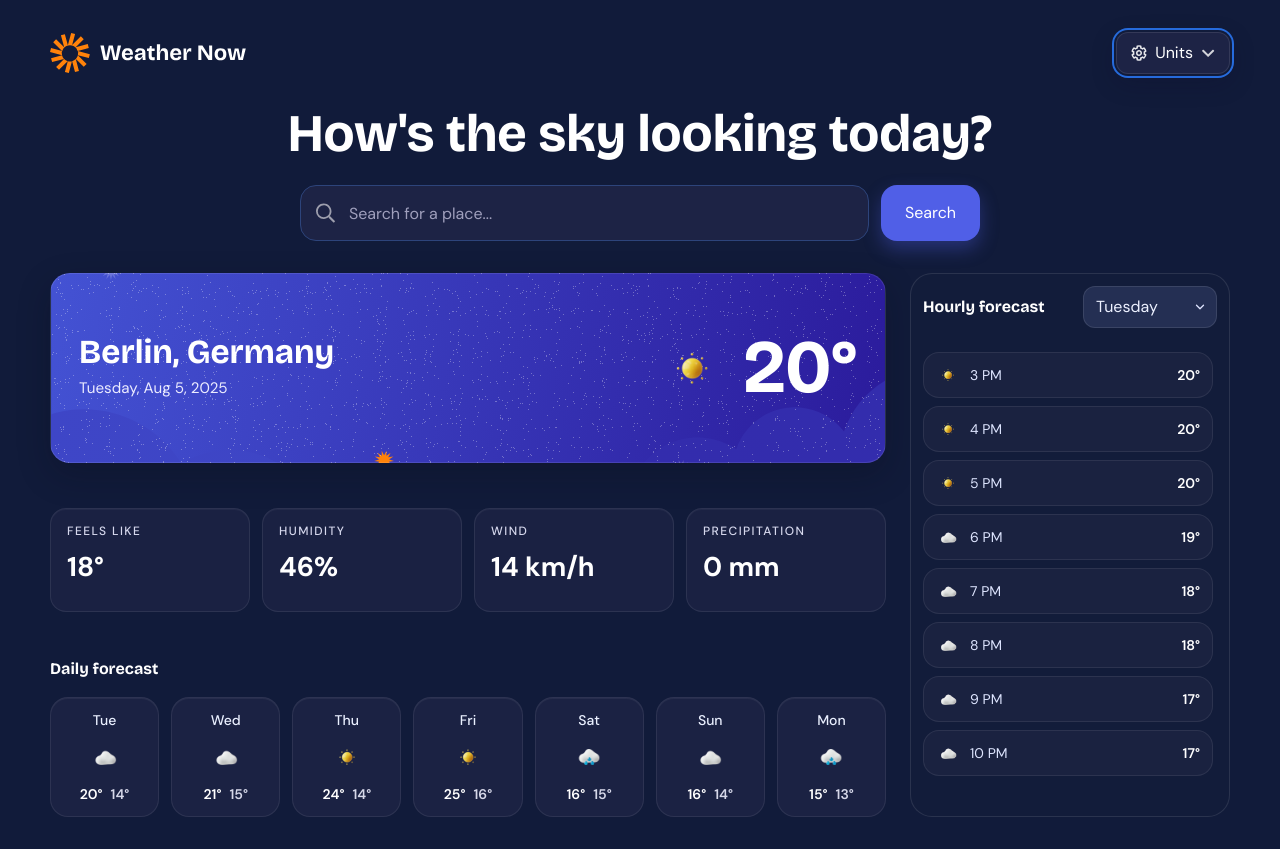
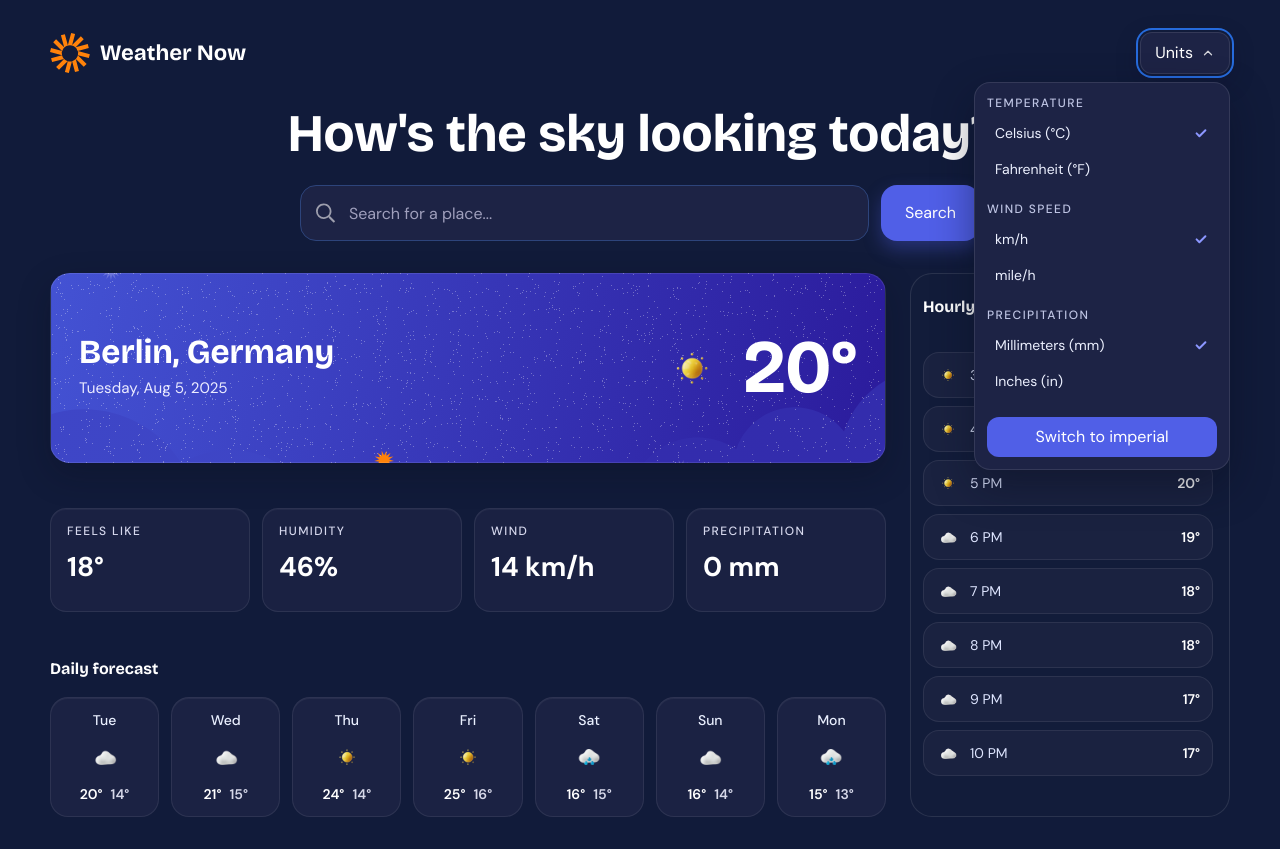
Before and after one commit to ImranAvenger/weather-app, a React (Vite) app: page / in a window 1280 px wide. Both pictures are taken after a click on the button "Units". Built offline with nearby package versions, Linux system fonts and the light colour scheme.

Commit message:
Implement unit selection and conversion; refactor components to utilize unit state

```diff
--- a/src/App.jsx
+++ b/src/App.jsx
@@ -1,3 +1,5 @@
+import { useState } from 'react'
+
 import NavBar from './components/NavBar'
 import SearchBar from './components/SearchBar'
 import WeatherWidget from './components/WeatherWidget'
@@ -6,10 +8,12 @@ import DailyForecast from './components/DailyForecast'
 import HourlyForecast from './components/HourlyForecast'
 
 function App() {
+  const [units, setUnits] = useState({ temperature: 'celsius', windSpeed: 'kmh', precipitation: 'mm' })
+
   return (
     <main className='app-page text-white'>
       <div className='app-shell'>
-        <NavBar />
+        <NavBar units={units} onUnitsChange={setUnits} />
 
         <header className='app-hero mx-auto text-center'>
           <h1 className='brand-heading app-title font-bold leading-[1.05] text-white'>
@@ -23,13 +27,13 @@ function App() {
 
         <div className='dashboard-grid grid'> {/* dashboard */}
           <div className='content-stack min-w-0 w-full'> {/* left column */}
-            <WeatherWidget />
-            <WeatherMetrics />
-            <DailyForecast />
+            <WeatherWidget units={units} />
+            <WeatherMetrics units={units} />
+            <DailyForecast units={units} />
           </div>
 
           <div className='hourly-column min-h-0'> {/* right column */}
-            <HourlyForecast />
+            <HourlyForecast units={units} />
           </div>
         </div>
       </div>
--- a/src/components/DailyForecast.jsx
+++ b/src/components/DailyForecast.jsx
@@ -12,7 +12,10 @@ const forecastData = [
   { day: 'Mon', status: 'Rain', maxTemp: 15, minTemp: 13, icon: rainIcon },
 ]
 
-export default function DailyForecast() {
+export default function DailyForecast({ units }) {
+  const formatTemperature = (temperature) => units.temperature === 'fahrenheit'
+    ? `${Math.round((temperature * 9) / 5 + 32)}°`
+    : `${temperature}°`
   return (
     <section className='daily-section rounded-[20px]'>
       <div className='daily-heading'>
@@ -28,8 +31,8 @@ export default function DailyForecast() {
             <span className='text-sm font-medium text-[#eaf0ff]'>{item.day}</span>
             <img src={item.icon} alt={item.status} className='h-8 w-8 object-contain' />
             <div className='flex items-center gap-2 text-sm font-semibold text-white'>
-              <span>{item.maxTemp}°</span>
-              <span className='text-[#d6d8e9]'>{item.minTemp}°</span>
+              <span>{formatTemperature(item.maxTemp)}</span>
+              <span className='text-[#d6d8e9]'>{formatTemperature(item.minTemp)}</span>
             </div>
           </div>
         ))}
--- /dev/null
+++ b/src/components/ForecastDaySelector.jsx
@@ -0,0 +1,58 @@
+import { useEffect, useRef, useState } from 'react'
+
+export default function ForecastDaySelector({ days, selectedDay, onChange }) {
+  const [isOpen, setIsOpen] = useState(false)
+  const selectorRef = useRef(null)
+
+  useEffect(() => {
+    const closeOnOutsideClick = (event) => {
+      if (!selectorRef.current?.contains(event.target)) setIsOpen(false)
+    }
+
+    document.addEventListener('mousedown', closeOnOutsideClick)
+    return () => document.removeEventListener('mousedown', closeOnOutsideClick)
+  }, [])
+
+  const chooseDay = (day) => {
+    onChange(day)
+    setIsOpen(false)
+  }
+
+  return (
+    <div ref={selectorRef} className='relative'>
+      <button
+        type='button'
+        onClick={() => setIsOpen((open) => !open)}
+        aria-expanded={isOpen}
+        aria-haspopup='listbox'
+        className='inline-flex min-w-28 items-center justify-between gap-3 rounded-xl border border-white/10 bg-[#242f53] px-3 py-2 text-sm font-medium text-[#edf1ff] transition hover:bg-[#29355d] focus:outline-none focus:ring-2 focus:ring-blue-400/60'
+      >
+        <span>{selectedDay}</span>
+        <svg className={`h-3.5 w-3.5 transition-transform ${isOpen ? 'rotate-180' : ''}`} viewBox='0 0 20 20' fill='none' stroke='currentColor' strokeWidth='1.8' aria-hidden='true'>
+          <path d='M5 7.5L10 12.5L15 7.5' strokeLinecap='round' strokeLinejoin='round' />
+        </svg>
+      </button>
+
+      {isOpen && (
+        <div role='listbox' aria-label='Forecast day' className='absolute right-0 z-10 mt-2 w-40 overflow-hidden rounded-xl border border-white/10 bg-[#202b4e] p-1.5 shadow-[0_14px_32px_rgba(5,9,28,0.45)]'>
+          {days.map((day) => {
+            const isSelected = day === selectedDay
+
+            return (
+              <button
+                key={day}
+                type='button'
+                role='option'
+                aria-selected={isSelected}
+                onClick={() => chooseDay(day)}
+                className={`flex w-full items-center justify-between rounded-lg px-2.5 py-2 text-left text-sm transition ${isSelected ? 'bg-[#505fe7]/25 font-semibold text-white' : 'text-[#dfe6ff] hover:bg-white/8'}`}
+              >
+                <span>{day}</span>
+              </button>
+            )
+          })}
+        </div>
+      )}
+    </div>
+  )
+}
--- a/src/components/HourlyForecast.jsx
+++ b/src/components/HourlyForecast.jsx
@@ -2,6 +2,7 @@ import { useState } from 'react'
 import cloudyIcon from '../assets/images/icon-overcast.webp'
 import rainIcon from '../assets/images/icon-rain.webp'
 import sunnyIcon from '../assets/images/icon-sunny.webp'
+import ForecastDaySelector from './ForecastDaySelector'
 
 const mockHourlyData = {
   Tuesday: [
@@ -29,40 +30,20 @@ const mockHourlyData = {
   ],
 }
 
-export default function HourlyForecastCard({ data = mockHourlyData }) {
+export default function HourlyForecastCard({ data = mockHourlyData, units }) {
   const [selectedDay, setSelectedDay] = useState('Tuesday')
   const days = Object.keys(data)
   const currentHourlyList = data[selectedDay] || []
+  const formatTemperature = (temperature) => units.temperature === 'fahrenheit'
+    ? `${Math.round((temperature * 9) / 5 + 32)}°`
+    : `${temperature}°`
 
   return (
     <aside className='hourly-panel flex w-full flex-col rounded-[22px] border border-white/10 bg-[#131d3b]/90'>
       <div className='hourly-header flex items-center justify-between gap-3'>
         <h3 className='brand-heading font-bold text-white'>Hourly forecast</h3>
 
-        <div className='relative'>
-          <select
-            value={selectedDay}
-            onChange={(event) => setSelectedDay(event.target.value)}
-            className='appearance-none rounded-xl border border-white/10 bg-[#242f53] px-3 py-2 pr-8 text-sm font-medium text-[#edf1ff] outline-none transition hover:bg-[#29355d] focus:border-blue-400/80 focus:ring-2 focus:ring-blue-400/60'
-          >
-            {days.map((day) => (
-              <option key={day} value={day}>
-                {day}
-              </option>
-            ))}
-          </select>
-
-          <svg
-            className='pointer-events-none absolute right-2.5 top-1/2 h-3.5 w-3.5 -translate-y-1/2 text-[#dfe4ff]'
-            viewBox='0 0 20 20'
-            fill='none'
-            stroke='currentColor'
-            strokeWidth='1.8'
-            aria-hidden='true'
-          >
-            <path d='M5 7.5L10 12.5L15 7.5' strokeLinecap='round' strokeLinejoin='round' />
-          </svg>
-        </div>
+        <ForecastDaySelector days={days} selectedDay={selectedDay} onChange={setSelectedDay} />
       </div>
 
       <div className='hourly-list flex min-h-0 flex-1 flex-col overflow-y-auto'>
@@ -76,7 +57,7 @@ export default function HourlyForecastCard({ data = mockHourlyData }) {
               <span className='text-sm text-[#dfe6ff]'>{item.hour}</span>
             </div>
 
-            <span className='text-sm font-semibold text-white'>{item.temp}°</span>
+            <span className='text-sm font-semibold text-white'>{formatTemperature(item.temp)}</span>
           </div>
         ))}
       </div>
--- a/src/components/NavBar.jsx
+++ b/src/components/NavBar.jsx
@@ -1,23 +1,14 @@
 import logo from '../assets/images/logo.svg'
-import unitsIcon from '../assets/images/icon-units.svg'
-import dropdownIcon from '../assets/images/icon-dropdown.svg'
+import UnitSelector from './UnitSelector'
 
-function NavBar() {
+function NavBar({ units, onUnitsChange }) {
   return (
     <nav className='flex items-center justify-between gap-4'>
       <div className='flex items-center gap-3'>
         <img src={logo} alt='Weather Now logo' className='' />
       </div>
 
-      <button
-        type='button'
-        className='inline-flex items-center gap-2 rounded-xl border border-white/10 bg-[#1d2345] px-3.5 py-2 text-sm font-medium text-white shadow-[0_8px_25px_rgba(15,12,38,0.25)] transition hover:border-white/20 hover:bg-[#232b52] focus:outline-none focus:ring-2 focus:ring-blue-500/80 focus:ring-offset-2 focus:ring-offset-[#111b3a]'
-        aria-label='Choose units'
-      >
-        <img src={unitsIcon} alt='' className='h-4 w-4 opacity-90' aria-hidden='true' />
-        <span>Units</span>
-        <img src={dropdownIcon} alt='' className='h-3.5 w-3.5 opacity-80' aria-hidden='true' />
-      </button>
+      <UnitSelector units={units} onChange={onUnitsChange} />
     </nav>
   )
 }
--- /dev/null
+++ b/src/components/UnitSelector.jsx
@@ -0,0 +1,83 @@
+import { useEffect, useRef, useState } from 'react'
+
+const unitOptions = [
+  { key: 'temperature', label: 'Temperature', options: [{ value: 'celsius', label: 'Celsius (°C)' }, { value: 'fahrenheit', label: 'Fahrenheit (°F)' }] },
+  { key: 'windSpeed', label: 'Wind speed', options: [{ value: 'kmh', label: 'km/h' }, { value: 'mph', label: 'mile/h' }] },
+  { key: 'precipitation', label: 'Precipitation', options: [{ value: 'mm', label: 'Millimeters (mm)' }, { value: 'inches', label: 'Inches (in)' }] },
+]
+
+export default function UnitSelector({ units, onChange }) {
+  const [isOpen, setIsOpen] = useState(false)
+  const selectorRef = useRef(null)
+  const isImperial = units.temperature === 'fahrenheit' && units.windSpeed === 'mph' && units.precipitation === 'inches'
+
+  const switchUnitSystem = () => {
+    onChange(isImperial
+      ? { temperature: 'celsius', windSpeed: 'kmh', precipitation: 'mm' }
+      : { temperature: 'fahrenheit', windSpeed: 'mph', precipitation: 'inches' })
+  }
+
+  useEffect(() => {
+    const closeOnOutsideClick = (event) => {
+      if (!selectorRef.current?.contains(event.target)) setIsOpen(false)
+    }
+
+    document.addEventListener('mousedown', closeOnOutsideClick)
+    return () => document.removeEventListener('mousedown', closeOnOutsideClick)
+  }, [])
+
+  return (
+    <div ref={selectorRef} className='relative'>
+      <button
+        type='button'
+        onClick={() => setIsOpen((open) => !open)}
+        aria-expanded={isOpen}
+        aria-haspopup='dialog'
+        className='inline-flex items-center gap-2 rounded-xl border border-white/10 bg-[#1d2345] px-3.5 py-2 text-sm font-medium text-white shadow-[0_8px_25px_rgba(15,12,38,0.25)] transition hover:border-white/20 hover:bg-[#232b52] focus:outline-none focus:ring-2 focus:ring-blue-500/80 focus:ring-offset-2 focus:ring-offset-[#111b3a]'
+      >
+        <span>Units</span>
+        <svg className={`h-3.5 w-3.5 opacity-80 transition-transform ${isOpen ? 'rotate-180' : ''}`} viewBox='0 0 20 20' fill='none' stroke='currentColor' strokeWidth='1.8' aria-hidden='true'>
+          <path d='M5 7.5L10 12.5L15 7.5' strokeLinecap='round' strokeLinejoin='round' />
+        </svg>
+      </button>
+
+      {isOpen && (
+        <div role='dialog' aria-label='Unit selection' className='absolute right-0 z-20 mt-2 w-64 rounded-2xl border border-white/10 bg-[#1d2345] p-3 shadow-[0_16px_40px_rgba(9,13,31,0.45)]'>
+          {unitOptions.map((group) => (
+            <fieldset key={group.key} className='border-0 p-0 not-last:mb-4'>
+              <legend className='mb-1.5 text-xs font-medium uppercase tracking-[0.12em] text-[#bfc5e4]'>{group.label}</legend>
+              <div className='space-y-1'>
+                {group.options.map((option) => (
+                  <label key={option.value} className='flex cursor-pointer items-center justify-between rounded-lg px-2 py-1.5 text-sm text-[#edf1ff] hover:bg-white/8'>
+                    <span>{option.label}</span>
+                    <input
+                      type='radio'
+                      name={group.key}
+                      value={option.value}
+                      checked={units[group.key] === option.value}
+                      onChange={() => onChange({ ...units, [group.key]: option.value })}
+                      className='sr-only'
+                    />
+                    {units[group.key] === option.value && (
+                      <svg className='h-4 w-4 text-[#8c97ff]' viewBox='0 0 20 20' fill='none' stroke='currentColor' strokeWidth='2.5' aria-hidden='true'>
+                        <path d='M4.5 10.5L8 14L15.5 6.5' strokeLinecap='round' strokeLinejoin='round' />
+                      </svg>
+                    )}
+                  </label>
+                ))}
+              </div>
+            </fieldset>
+          ))}
+
+          <button
+            type='button'
+            onClick={switchUnitSystem}
+            className='mt-1 w-full rounded-xl bg-[#505fe7] px-3 py-2 text-sm font-semibold text-white transition hover:bg-[#4757d9] focus:outline-none focus:ring-2 focus:ring-blue-300/70 focus:ring-offset-2 focus:ring-offset-[#1d2345]'
+          >
+            {isImperial ? 'Switch to metric' : 'Switch to imperial'}
+          </button>
+        </div>
+      )}
+    </div>
+  )
+}
--- a/src/components/WeatherMetrics.jsx
+++ b/src/components/WeatherMetrics.jsx
@@ -1,9 +1,12 @@
-function WeatherMetrics() {
+function WeatherMetrics({ units }) {
+  const feelsLike = units.temperature === 'fahrenheit' ? 64 : 18
+  const wind = units.windSpeed === 'mph' ? 9 : 14
+  const precipitation = units.precipitation === 'inches' ? 0 : 0
   const metrics = [
-    { label: 'Feels Like', value: '18°' },
+    { label: 'Feels Like', value: `${feelsLike}°` },
     { label: 'Humidity', value: '46%' },
-    { label: 'Wind', value: '14 km/h' },
-    { label: 'Precipitation', value: '0 mm' },
+    { label: 'Wind', value: `${wind} ${units.windSpeed === 'mph' ? 'mile/h' : 'km/h'}` },
+    { label: 'Precipitation', value: `${precipitation} ${units.precipitation === 'inches' ? 'in' : 'mm'}` },
   ]
 
   return (
--- a/src/components/WeatherWidget.jsx
+++ b/src/components/WeatherWidget.jsx
@@ -1,7 +1,8 @@
 import weatherBg from '../assets/images/bg-today-large.svg'
 import sunnyIcon from '../assets/images/icon-sunny.webp'
 
-function WeatherWidget() {
+function WeatherWidget({ units }) {
+  const temperature = units.temperature === 'fahrenheit' ? 68 : 20
   return (
     <section
       aria-label='Current weather overview'
@@ -23,7 +24,7 @@ function WeatherWidget() {
           <img src={sunnyIcon} alt='Sunny conditions' className='current-icon object-contain' />
 
           <div className='text-right'>
-            <span className='brand-heading current-temp block font-bold leading-none'>20°</span>
+            <span className='brand-heading current-temp block font-bold leading-none'>{temperature}°</span>
           </div>
         </div>
       </div>
```
